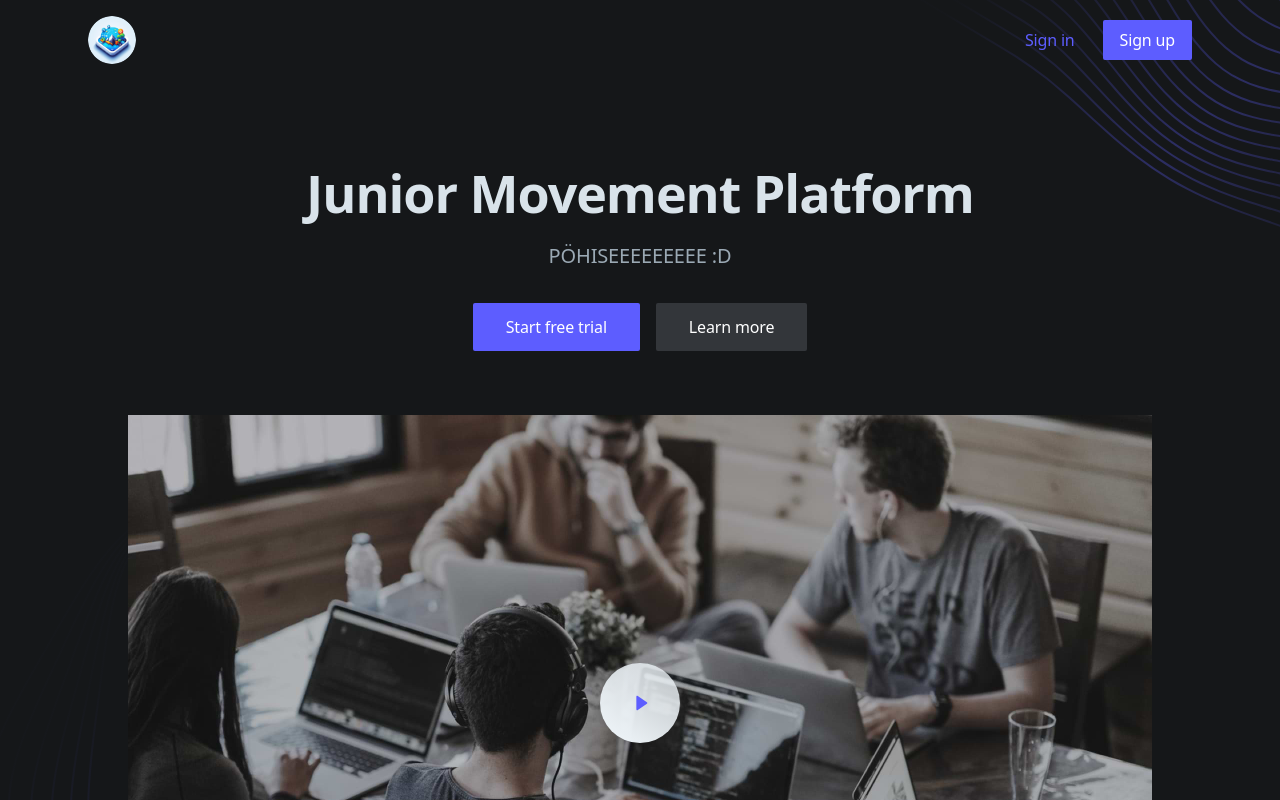
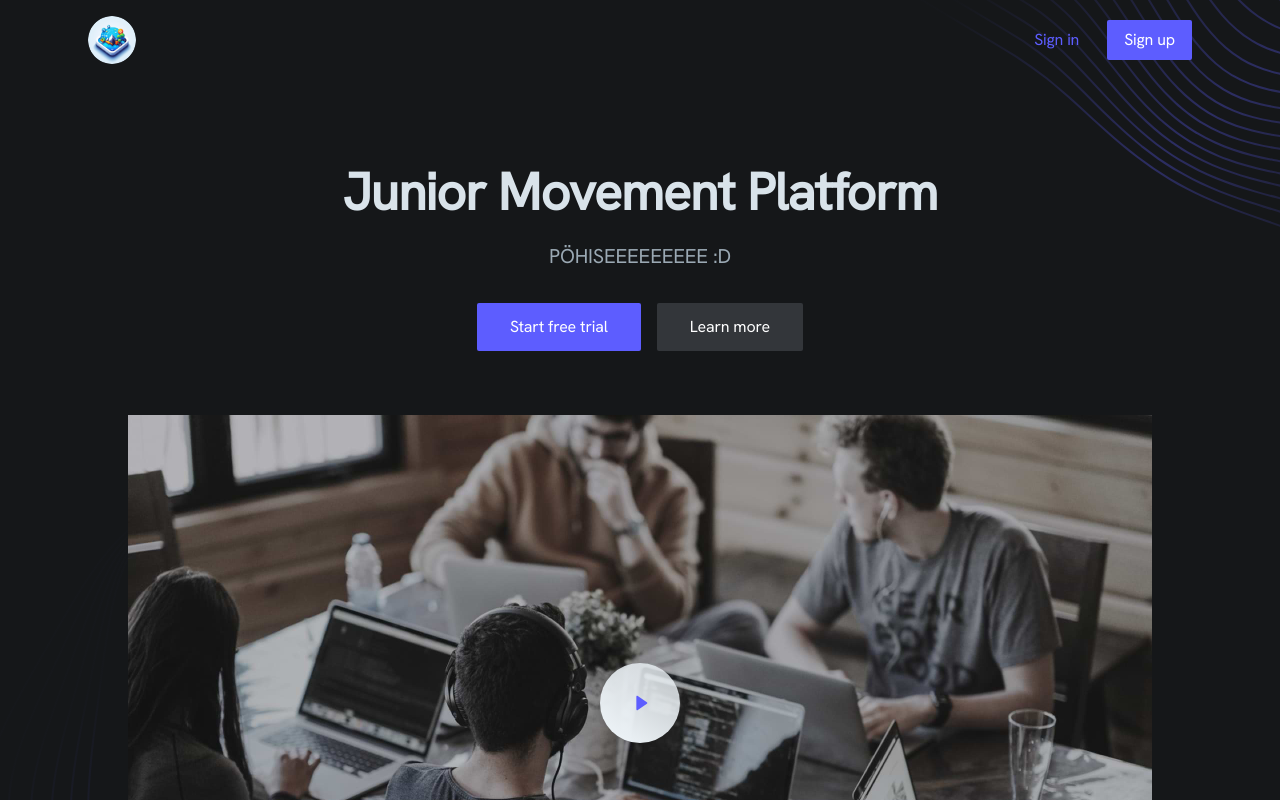
Before and after one commit to Mankeli-Software/junction2023, a Next.js app in the folder website/: page / in a window 1280 px wide. Shown: the top 800 px of the page. Built offline with nearby package versions, Linux system fonts and the light colour scheme.

Commit message:
changed font to pöhpöh

```diff
--- a/website/app/layout.tsx
+++ b/website/app/layout.tsx
@@ -1,14 +1,8 @@
 import './css/style.css'
 
-import { Inter, Architects_Daughter, Hanken_Grotesk } from 'next/font/google'
+import { Architects_Daughter, Hanken_Grotesk } from 'next/font/google'
 
 import Header from '@/components/ui/header'
-
-const inter = Inter({
-  subsets: ['latin'],
-  variable: '--font-inter',
-  display: 'swap'
-})
 
 const hanken_grotesk = Hanken_Grotesk({
   subsets: ['latin'],
@@ -36,7 +30,7 @@ export default function RootLayout({
 }) {
   return (
     <html lang="en">
-      <body className={`${hanken_grotesk.variable} ${architects_daughter.variable} font-hanken-grotesk antialiased bg-gray-900 text-gray-200 tracking-tight`}>
+      <body className={`${hanken_grotesk.variable} font-hanken-grotesk antialiased bg-gray-900 text-gray-200 tracking-tight`}>
         <div className="flex flex-col min-h-screen overflow-hidden">
           <Header />
           {children}
--- a/website/tailwind.config.js
+++ b/website/tailwind.config.js
@@ -37,7 +37,7 @@ module.exports = {
         '1/1': '100%',
       },
       fontFamily: {
-        inter: ['var(--font-inter)', 'sans-serif'],
+        'hanken-grotesk': ['var(--font-hanken-grotesk)', 'sans-serif'],
         'architects-daughter': ['var(--font-architects-daughter)', 'sans-serif']
       },
       fontSize: {
```
